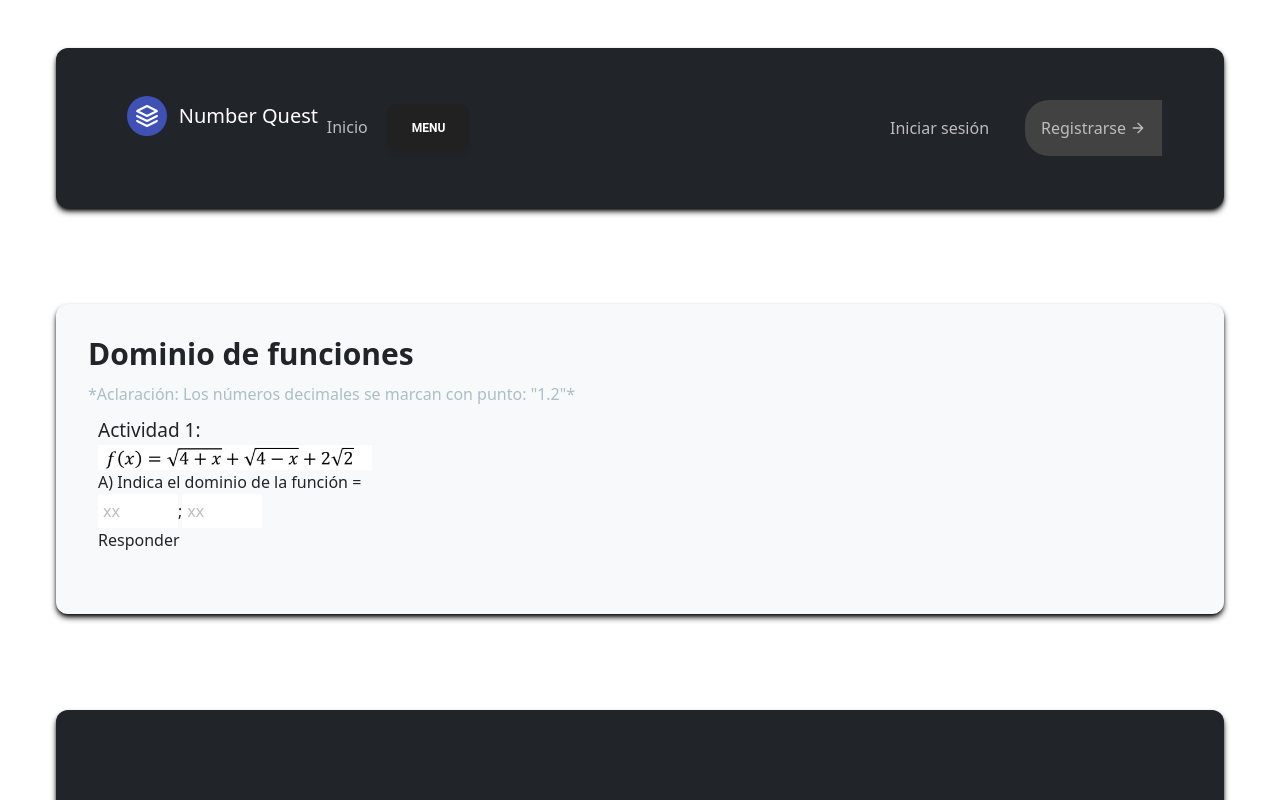
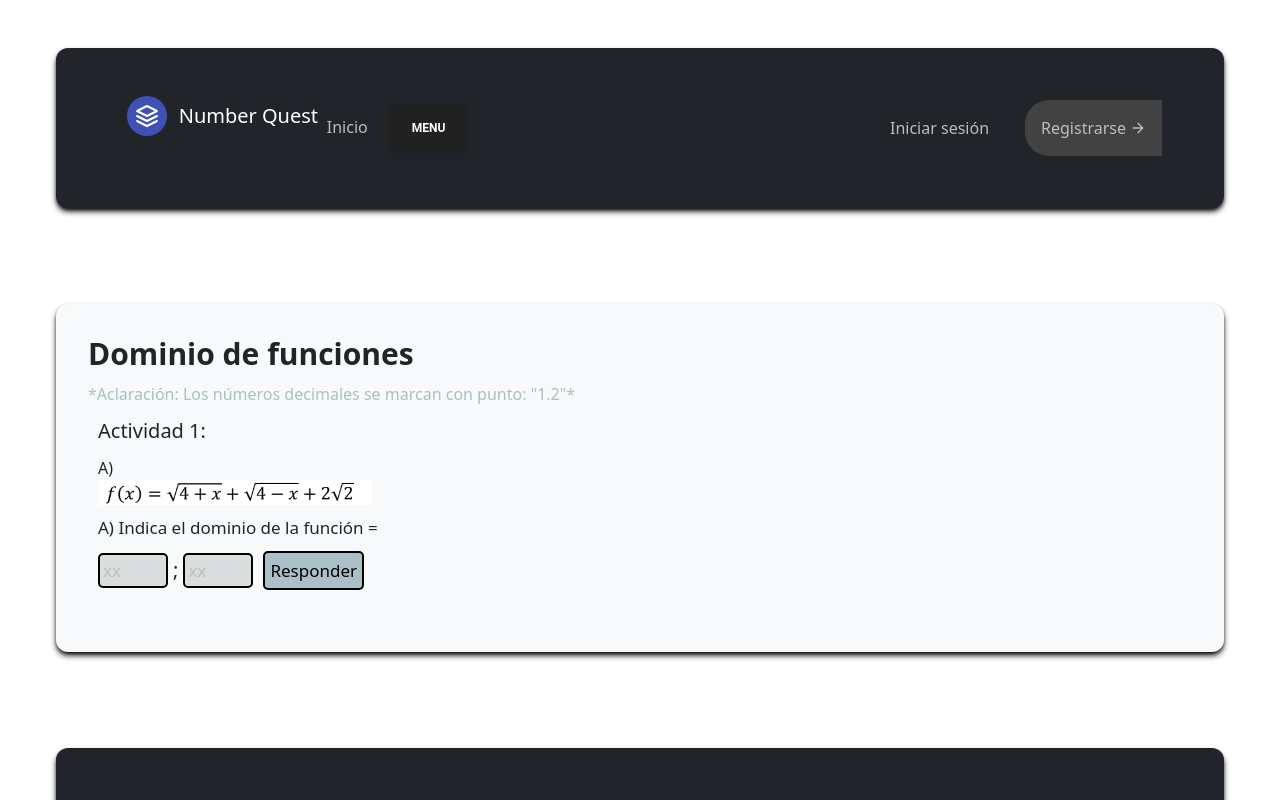
Before and after one commit to geraLv/Proyecto-Final-NumberQuest, a React (Vite) app in the folder frontend/: page / in a window 1280 px wide. Shown: the top 800 px of the page. Built offline with nearby package versions, Linux system fonts and the light colour scheme.

Commit message:
se terminó la lógica de la actividad

```diff
--- a/frontend/src/components/act.jsx
+++ b/frontend/src/components/act.jsx
@@ -10,6 +10,10 @@ export const Actividad = () => {
         '-4;4',
         '1/2'
     ];
+    const resoluciones =[
+        "https://th.bing.com/th/id/OIP.OFQpZjI_YOwDZoYnXh1VzwHaD_?rs=1&pid=ImgDetMain",
+        <img src="" alt="" />
+    ]
 
     // Manejo de la primera actividad
     const handleParte1Change = (input) => {
@@ -37,6 +41,7 @@ export const Actividad = () => {
     const textColor = envio === answers[0] ? 'green' : 'red';
     const validar = envio === answers[0] ? 'Correcto' : 'Incorrecto';
 
+
     return (
         <div className="main">
 
@@ -53,40 +58,54 @@ export const Actividad = () => {
             {/* Primera Actividad */}
             <div className='Act1' style={{ margin: '10px 10px 30px 10px' }}>
                 <p style={{
-                    fontSize:  19
+                    fontSize:  20,
+                    marginBottom:   '10px'
+
                 }}>Actividad 1:</p>
-                <img src="../../public/img/funcion1.png" alt="Límite gráfico" />
+                <div style={{
+                    marginBottom:    '10px'
+                }}>A) <img src="../../public/img/funcion1.png" alt="Límite gráfico" /></div>
 
                 {mostrarInputs && (
-                    <p>A) Indica el dominio de la función =
-                    <div className="">
+                    <p style={{ fontSize:17}}>A) Indica el dominio de la función =
+                    <div className="" style={{
+                        marginTop:'10px'
+                    }}>
                         <input
                             type="text"
                             onChange={(e) => handleParte1Change(e.target.value)}
                             placeholder="xx"
-                            maxLength="10"
-                            style={{ width: '80px', padding: '5px' }}
+                            maxLength="4"
+                            style={{width: '70px', padding: '3px', backgroundColor:'#D9DDDE', borderRadius:'5px', border:'solid, black, 2px' }}
                         />
-                        <span>;</span>
+                        <span style={{ fontSize: 20 ,margin: '0px 5px 9px 5px'}}>;</span>
                         <input
                             type="text"
                             onChange={(e) => handleParte2Change(e.target.value)}
                             placeholder="xx"
-                            maxLength="10"
-                            style={{ width: '80px', padding: '5px' }}
+                            maxLength="4"
+                            style={{ width: '70px', padding: '3px', backgroundColor:'#D9DDDE', borderRadius:'5px', border:'solid, black, 2px' }}
                         />
+                                        {mostrarInputs && (
+                    <button onClick={handleSubmit} style={{
+                        backgroundColor: '#AABFC6',
+                        color: '#000',
+                        marginLeft:'10px',
+                        padding: '5px',
+                        border: 'solid, black, 2px',
+                        borderRadius: '5px',
+                    }} >Responder</button>
+                )}
                     </div>
                     </p>
                 )}
 
-                {mostrarInputs && (
-                    <button onClick={handleSubmit}>Responder</button>
-                )}
+
 
                 {envio && (
                     <div>
-                        <h2>Respuesta Actividad 1:</h2>
-                        <p style={{ color: textColor }}>{envio} es {validar}</p>
+                        <p style={{ color: textColor, fontSize:18 }}>Dominio: {envio} es {validar}</p>
+                        <img src="https://th.bing.com/th/id/OIP.OFQpZjI_YOwDZoYnXh1VzwHaD_?rs=1&pid=ImgDetMain" />
                     </div>
                 )}
             </div>
```
